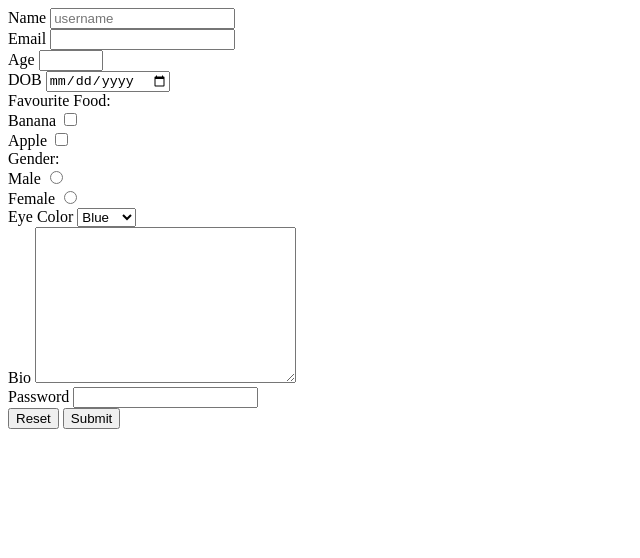
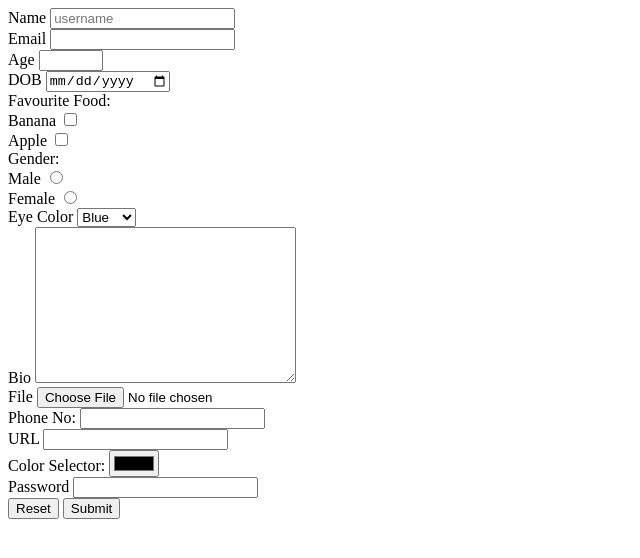
Before and after one commit to aniket-sigmoid/HTML-Forms, a plain HTML site: page index.html in a window 1280 px wide. Shown: the whole page, without its empty margins (0-640 px from the left). Drawn offline with Linux system fonts and the light colour scheme.

Commit message:
completed all form types

```diff
--- a/index.html
+++ b/index.html
@@ -6,7 +6,7 @@
     <title>Sample Form</title>
 </head>
 <body>
-    <form action="results.html" method="get">
+    <form action="results.html" method="get" enctype="multipart/form-data">
     <div>
         <label for = "name">Name</label>
         <input name = "name" type="text" id = 'name' placeholder="username" required>
@@ -59,6 +59,23 @@
         <label for="bio">Bio</label>
         <textarea name="bio" id="bio" cols="30" rows="10"></textarea>
     </div>
+    <input type="hidden" name="hidden" id="hidden" value = " Hidden data sent with form">
+    <div>
+        <label for="file">File</label>
+        <input type="file" id="file" name="file">
+    </div>
+    <div>
+        <label for="phone">Phone No:</label>
+        <input type="tel" id="phone" name="phone">
+    </div>
+    <div>
+        <label for="url">URL</label>
+        <input type="url" name="url" id="url">
+    </div>
+    <div>
+        <label for="color">Color Selector:</label>
+        <input type="color" name="color" id="color">
+    </div>
     <div>
         <label for = "password">Password</label>
         <input name = 'password' type="password" id = 'password' required>
```
